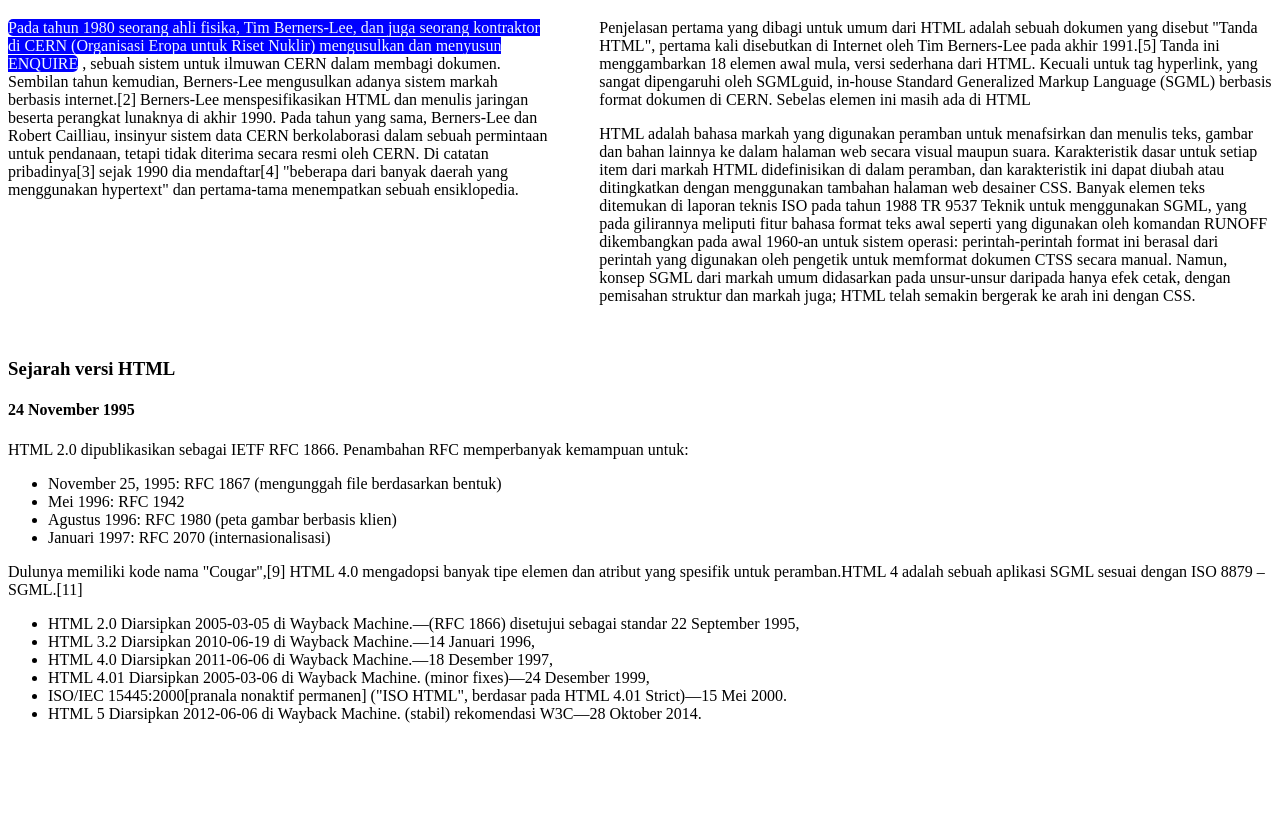
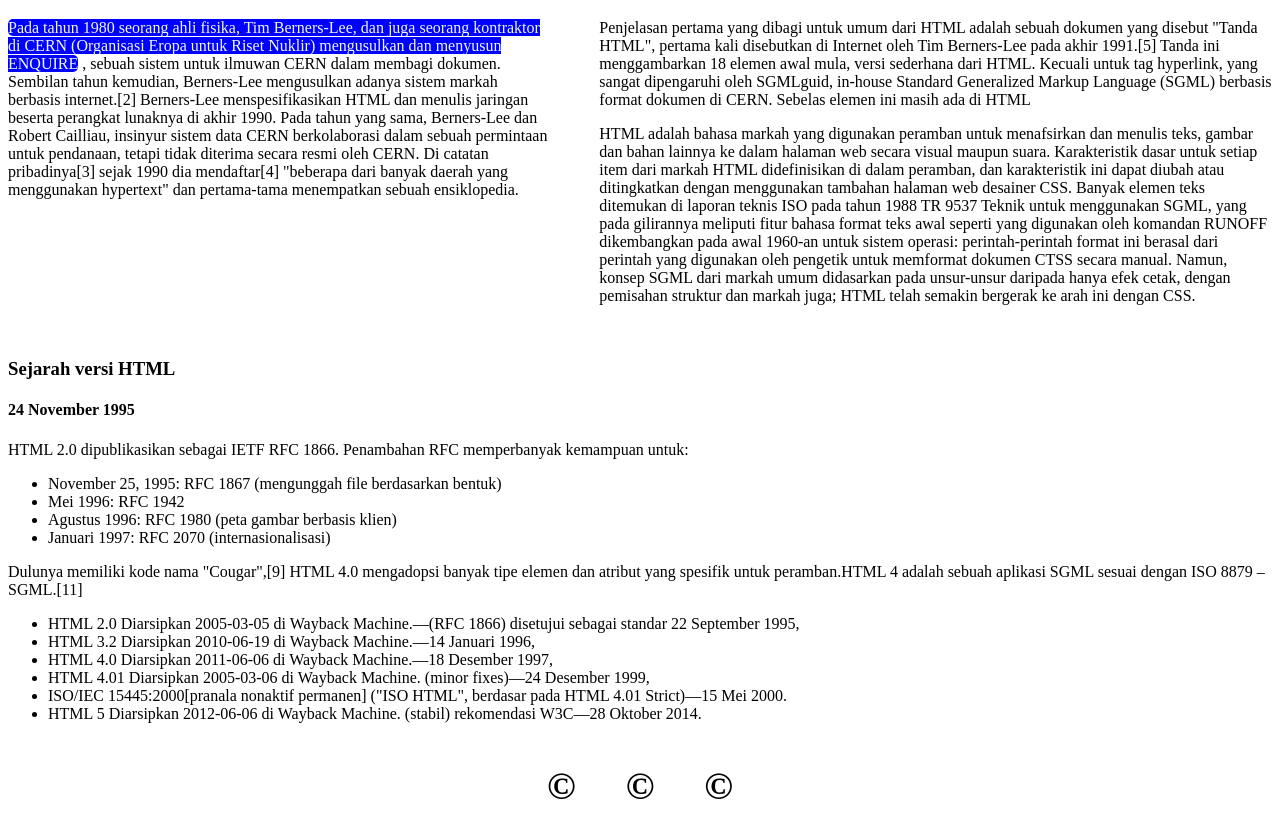
Before and after one commit to wijaya-16/belajar-html, a plain HTML site: page inline_block_span.html in a window 1280 px wide. Shown: the part 465-1303 px from the top of the page. Before the commit the page ends 1204 px from the top, so only its background shows below. Drawn offline with Linux system fonts and the light colour scheme.

Commit message:
materi tentang entity code pada html

```diff
--- a/inline_block_span.html
+++ b/inline_block_span.html
@@ -158,5 +158,19 @@
         W3C—28 Oktober 2014.
       </li>
     </ul>
+
+    <div
+      class="bungkus"
+      style="
+        display: flex;
+        justify-content: center;
+        font-size: larger;
+        gap: 50px;
+      "
+    >
+      <h1 style="text-align: center">&copy;</h1>
+      <h1 style="text-align: center">&copy;</h1>
+      <h1 style="text-align: center">&copy;</h1>
+    </div>
   </body>
 </html>
```
